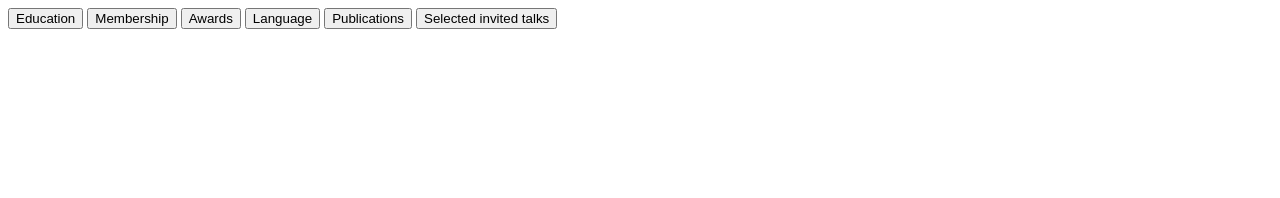
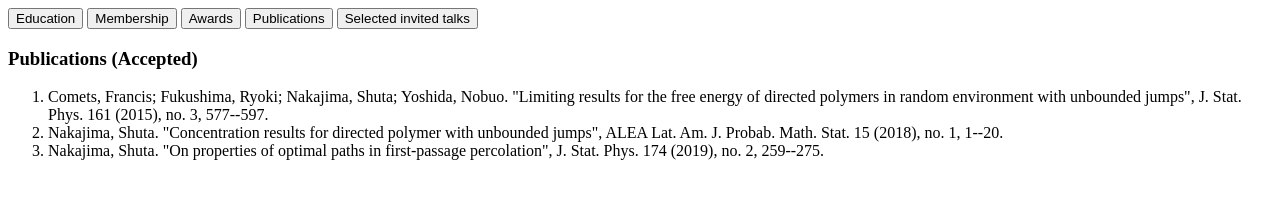
Before and after one commit to njima091/Homepage, a plain HTML site: page cv.html in a window 1280 px wide. Both pictures are taken after a click on the button "Publications". Drawn offline with Linux system fonts and the light colour scheme.

Commit message:
Update cv.html

```diff
--- a/cv.html
+++ b/cv.html
@@ -10,7 +10,6 @@
 <button onclick="showSection('education')">Education</button>
 <button onclick="showSection('membership')">Membership</button>
 <button onclick="showSection('awards')">Awards</button>
-<button onclick="showSection('language')">Language</button>
 <button onclick="showSection('publications')">Publications</button>
 <button onclick="showSection('talks')">Selected invited talks</button>
 
@@ -28,6 +27,14 @@
     <h3>Awards</h3>
    <p> 2018th Takebe Prize</p>
 </div>
+    <div id="publications" class="info-section">
+    <h3>Publications (Accepted)</h3>
+    <ol>
+        <li>Comets, Francis; Fukushima, Ryoki; Nakajima, Shuta; Yoshida, Nobuo. "Limiting results for the free energy of directed polymers in random environment with unbounded jumps", J. Stat. Phys. 161 (2015), no. 3, 577--597.</li>
+        <li>Nakajima, Shuta. "Concentration results for directed polymer with unbounded jumps", ALEA Lat. Am. J. Probab. Math. Stat. 15 (2018), no. 1, 1--20.</li>
+        <li>Nakajima, Shuta. "On properties of optimal paths in first-passage percolation", J. Stat. Phys. 174 (2019), no. 2, 259--275.</li>
+       </ol>
+</div>
 <script src="script.js"></script>
 </body>
 </html>
```
